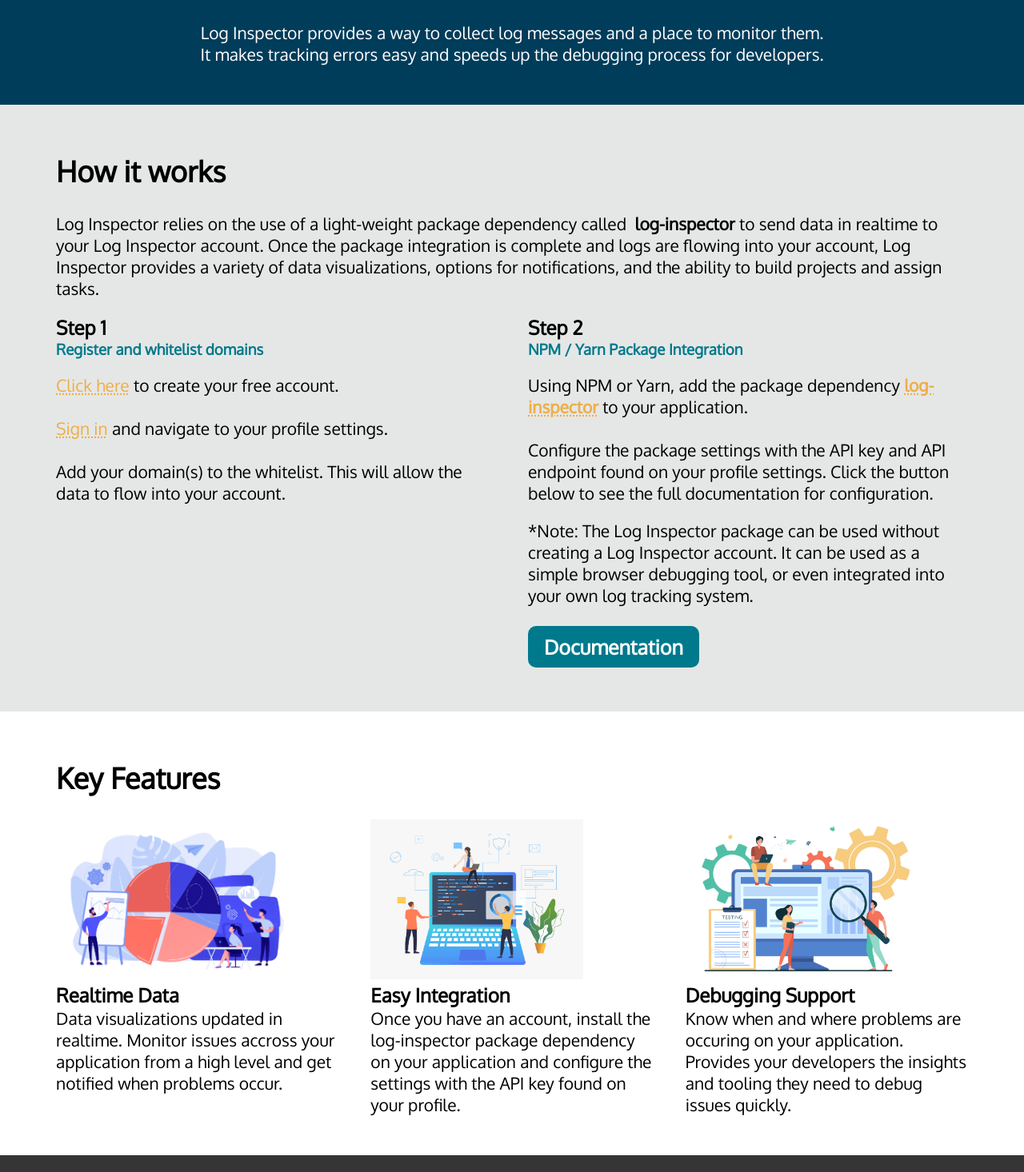
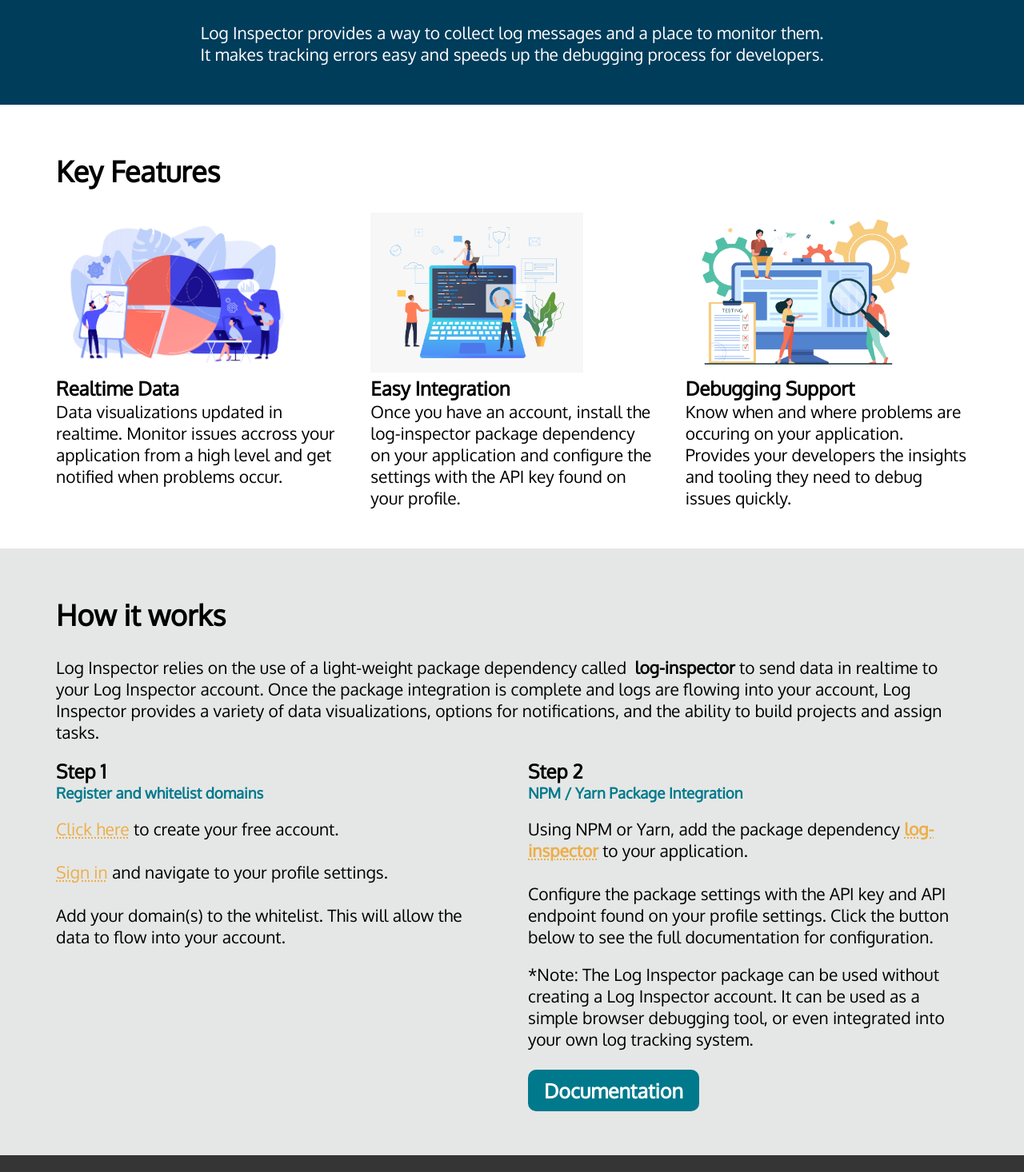
Before and after one commit to BEllis0/log_inspector, a React (Create React App) app in the folder client/: page / in a window 1280 px wide. Shown: the part 664-2130 px from the top of the page at 80% size. Built offline with nearby package versions, Linux system fonts and the light colour scheme.

Commit message:
swapped position of blades

```diff
--- a/client/src/components/Views/Home/Home.jsx
+++ b/client/src/components/Views/Home/Home.jsx
@@ -33,8 +33,8 @@ const Home = props => {
             {/* Hero Section */}
             <HomeHero />
 
-            {/* Blade 1 */}
-            <div id={styles.bladeOne}>
+            {/* What is Log Inspector Blade */}
+            <div className={styles.bladeWhatIsIt} id="bladeWhatIsIt">
                 <div className="container">
                     <div className="bladeHeader tac">
                         <h1 className="heading">What is Log Inspector?</h1>
@@ -49,8 +49,44 @@ const Home = props => {
                 </div>
             </div>
 
-            {/* Blade 2 */}
-            <div id={styles.bladeTwo}>
+            {/* Features Blade */}
+            <div className={styles.bladeFeatures} id="bladeFeatures">
+                <div className="container">
+                    <div className="bladeHeader">
+                        <h1 className="heading">Key Features</h1>
+                    </div>
+                    <div className="flex col3-container">
+                        <div className="fb4">
+                            <img src={dataVizImg} className={styles.blurbImg} />
+                            <h2>Realtime Data</h2>
+                            <p>
+                                Data visualizations updated in realtime. Monitor issues accross your application from a high level
+                                and get notified when problems occur.
+                            </p>
+                        </div>
+                        <div className="fb4">
+                            <img src={openSourceImg} className={styles.blurbImg} />
+                            <h2>Easy Integration</h2>
+                            <p>
+                                Once you have an account, install the log-inspector package dependency on your application
+                                and configure the settings with the API key found on your profile.
+                            </p>
+                        </div>
+                        <div className="fb4">
+                            <img src={debuggingImg} className={styles.blurbImg} />
+                            <h2>Debugging Support</h2>
+                            <p>
+                                Know when and where problems are occuring on your application.
+                                Provides your developers the insights and tooling they need to debug issues quickly.
+                            </p>
+                        </div>
+                    </div>
+                </div>
+                <br />
+            </div>
+
+            {/* How it works blade */}
+            <div className={styles.bladeHowItWorks} id="bladeHowItWorks">
                 <div className="container">
                     <div className="bladeHeader">
                         <h1 className="heading">How it works</h1>
@@ -106,42 +142,6 @@ const Home = props => {
                 </div>
             </div>
 
-            {/* Blade 3 */}
-            <div id={styles.bladeThree}>
-                <div className="container">
-                    <div className="bladeHeader">
-                        <h1 className="heading">Key Features</h1>
-                    </div>
-                    <div className="flex col3-container">
-                        <div className="fb4">
-                            <img src={dataVizImg} className={styles.blurbImg} />
-                            <h2>Realtime Data</h2>
-                            <p>
-                                Data visualizations updated in realtime. Monitor issues accross your application from a high level
-                                and get notified when problems occur.
-                            </p>
-                        </div>
-                        <div className="fb4">
-                            <img src={openSourceImg} className={styles.blurbImg} />
-                            <h2>Easy Integration</h2>
-                            <p>
-                                Once you have an account, install the log-inspector package dependency on your application
-                                and configure the settings with the API key found on your profile.
-                            </p>
-                        </div>
-                        <div className="fb4">
-                            <img src={debuggingImg} className={styles.blurbImg} />
-                            <h2>Debugging Support</h2>
-                            <p>
-                                Know when and where problems are occuring on your application.
-                                Provides your developers the insights and tooling they need to debug issues quickly.
-                            </p>
-                        </div>
-                    </div>
-                </div>
-                <br />
-            </div>
-
             <PublicFooter  />
 
             <SnackbarAlerts />
--- a/client/src/components/Views/Home/Home.module.scss
+++ b/client/src/components/Views/Home/Home.module.scss
@@ -1,11 +1,11 @@
 @import '../../../styles/variables.scss';
 
-#bladeOne {
+.bladeWhatIsIt {
     background-color: $darkBlue;
     color: white;
 }
 
-#bladeTwo {
+.bladeHowItWorks {
     background-color: $widgetContainer;
     // color: white;
 }
```
